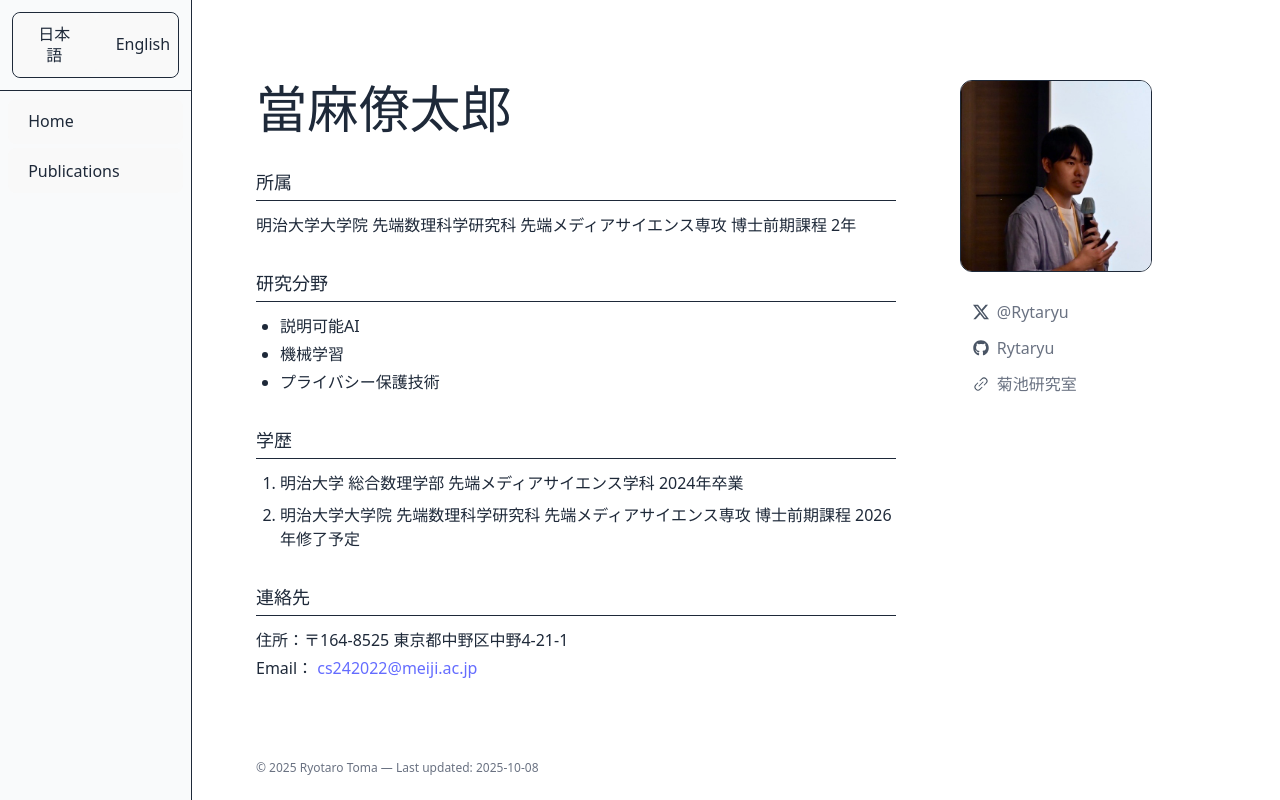
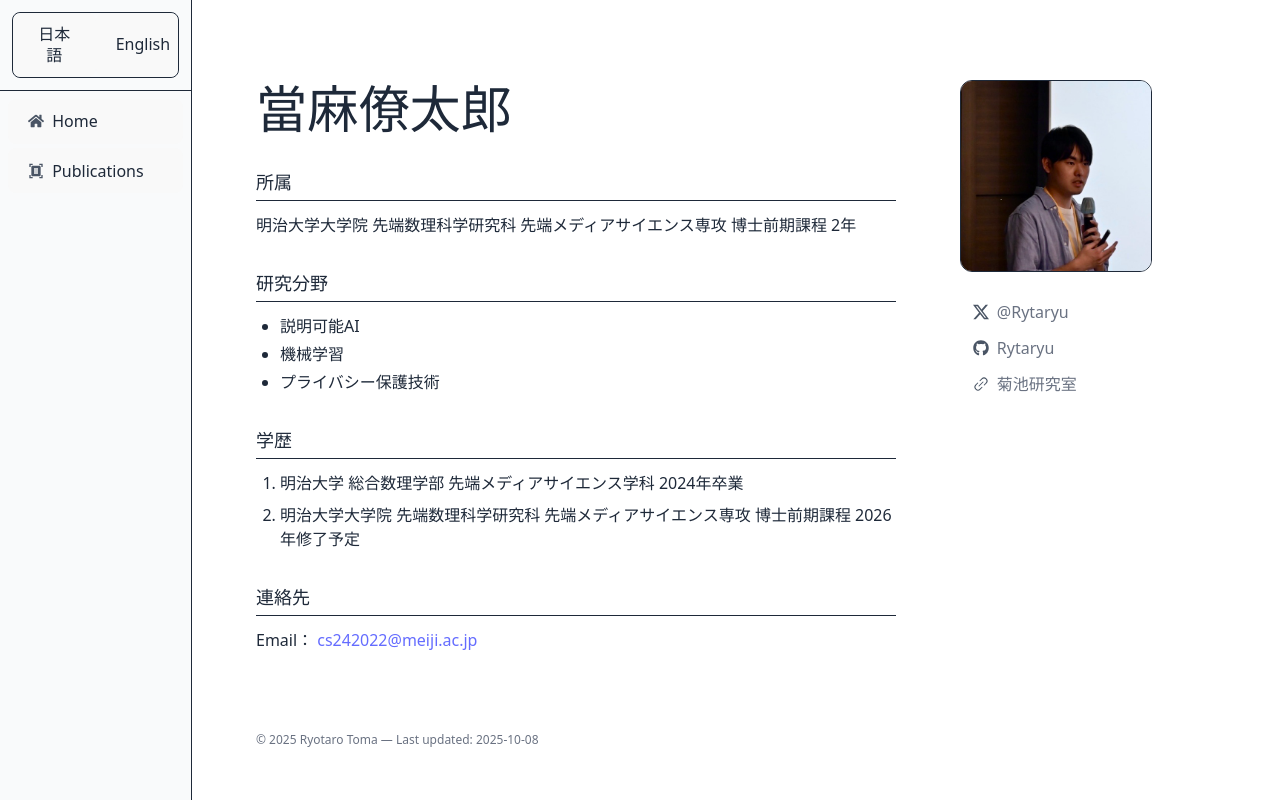
Before and after one commit to Rytaryu/rytaryu.github.io, a React (Vite) app: page / in a window 1280 px wide. Built offline with nearby package versions, Linux system fonts and the light colour scheme.

Commit message:
refactor: enhance sidebar with icons and adjust layout for better responsiveness

```diff
--- a/src/App.tsx
+++ b/src/App.tsx
@@ -1,4 +1,6 @@
 import { useEffect, useState } from "react";
+import { FaHome } from "react-icons/fa";
+import { MdDocumentScanner } from "react-icons/md";
 import type { Tab, Lang } from "./utils";
 import HomeContent from "./HomeContent";
 import PublicationsContent from "./PublicationsContent";
@@ -74,8 +76,8 @@ function SideBar({ lang, setLang, active, setActive }: SideBarProps) {
                 aria-pressed={lang === "jp"}
                 onClick={() => setLang("jp")}
               >
-                <span className="hidden lg:inline">日本語</span>
-                <span className="lg:hidden">日</span>
+                <span className="hidden xl:inline">日本語</span>
+                <span className="xl:hidden">日</span>
               </button>
               <button
                 className={`w-1/2 px-3 py-1 text-md border-l ${
@@ -84,8 +86,8 @@ function SideBar({ lang, setLang, active, setActive }: SideBarProps) {
                 aria-pressed={lang === "en"}
                 onClick={() => setLang("en")}
               >
-                <span className="hidden lg:inline">English</span>
-                <span className="lg:hidden">EN</span>
+                <span className="hidden xl:inline">English</span>
+                <span className="xl:hidden">EN</span>
               </button>
             </div>
           </div>
@@ -95,12 +97,16 @@ function SideBar({ lang, setLang, active, setActive }: SideBarProps) {
               <button
                 key={t.key}
                 onClick={() => onSelectTab(t.key)}
-                className={`w-full text-left px-3 py-2 rounded-lg ${
+                className={`w-full text-left px-3 py-2 rounded-lg flex items-center gap-2 ${
                   active === t.key ? "bg-gray-100 border" : "hover:bg-gray-50"
                 } ${isOpen ? "block" : "hidden md:block"}`}
                 aria-current={active === t.key ? "page" : undefined}
               >
-                {t.label}
+                <div className="flex justify-left items-center gap-2">
+                  {t.key === "home" && <FaHome className="text-gray-600" />}
+                  {t.key === "publications" && <MdDocumentScanner className="text-gray-600" />}
+                  {t.label}
+                </div>
               </button>
             ))}
           </nav>
@@ -134,7 +140,7 @@ export default function App() {
   return (
     <main className="grid grid-cols-[auto,1fr] min-h-screen bg-white text-gray-800">
       <SideBar lang={lang} setLang={setLang} active={active} setActive={setActive} />
-      <div className="w-[70vw] ml-[20vw] mr-[10vw] mt-20">
+      <div className="w-[80vw] md:w-[70vw] ml-[10vw] md:ml-[20vw] mr-[10vw] mt-20">
           {active === "home" && <HomeContent lang={lang} />}
           {active === "publications" && <PublicationsContent lang={lang} />}
       </div>
--- a/src/HomeContent.tsx
+++ b/src/HomeContent.tsx
@@ -26,10 +26,10 @@ export default function HomeContent({ lang }: { lang: Lang }) {
     { jp: "機械学習", en: "Machine Learning" },
     { jp: "プライバシー保護技術", en: "PETs (Privacy-Enhancing Technologies)" },
   ];
-  const address = {
-    jp: "〒164-8525 東京都中野区中野4-21-1",
-    en: "4-21-1 Nakano, Nakano-ku, Tokyo 164-8525, Japan",
-  };
+//   const address = {
+//     jp: "〒164-8525 東京都中野区中野4-21-1",
+//     en: "4-21-1 Nakano, Nakano-ku, Tokyo 164-8525, Japan",
+//   };
 //   const phone = { jp: "080-1156-0379", en: "+81-80-1156-0379" };
   const email = "cs242022@meiji.ac.jp";
   const year = new Date().getFullYear();
@@ -37,7 +37,7 @@ export default function HomeContent({ lang }: { lang: Lang }) {
   return (
     <div>
       <div className="flex flex-row items-start gap-[5vw]">
-        <div className="flex-1 w-[55vw]">
+        <div className="flex-1 w-[55vw] md:w-[50vw]">
           <h1 className="text-3xl md:text-4xl font-extrabold leading-tight">
             {t(name.jp, name.en, lang)}
           </h1>
@@ -64,7 +64,7 @@ export default function HomeContent({ lang }: { lang: Lang }) {
 
           <Section title={t("連絡先", "Contact", lang)}>
             <div className="space-y-1">
-              <p>{t("住所", "Address", lang)}：{t(address.jp, address.en, lang)}</p>
+              {/* <p>{t("住所", "Address", lang)}：{t(address.jp, address.en, lang)}</p> */}
               {/* <p>
                 {t("電話番号", "Phone", lang)}：
                 <a className="underline" href={lang === "jp" ? "tel:08011560379" : "tel:+818011560379"}>
@@ -82,7 +82,7 @@ export default function HomeContent({ lang }: { lang: Lang }) {
           </footer>
         </div>
 
-        <div className="w-[20vw] sm:w-[10vw] md:w-[15vw]">
+        <div className="w-[20vw] md:w-[15vw]">
           <div className="aspect-square rounded-xl border bg-gray-100 overflow-hidden">
             <img
               src={PhotoURL}
```
